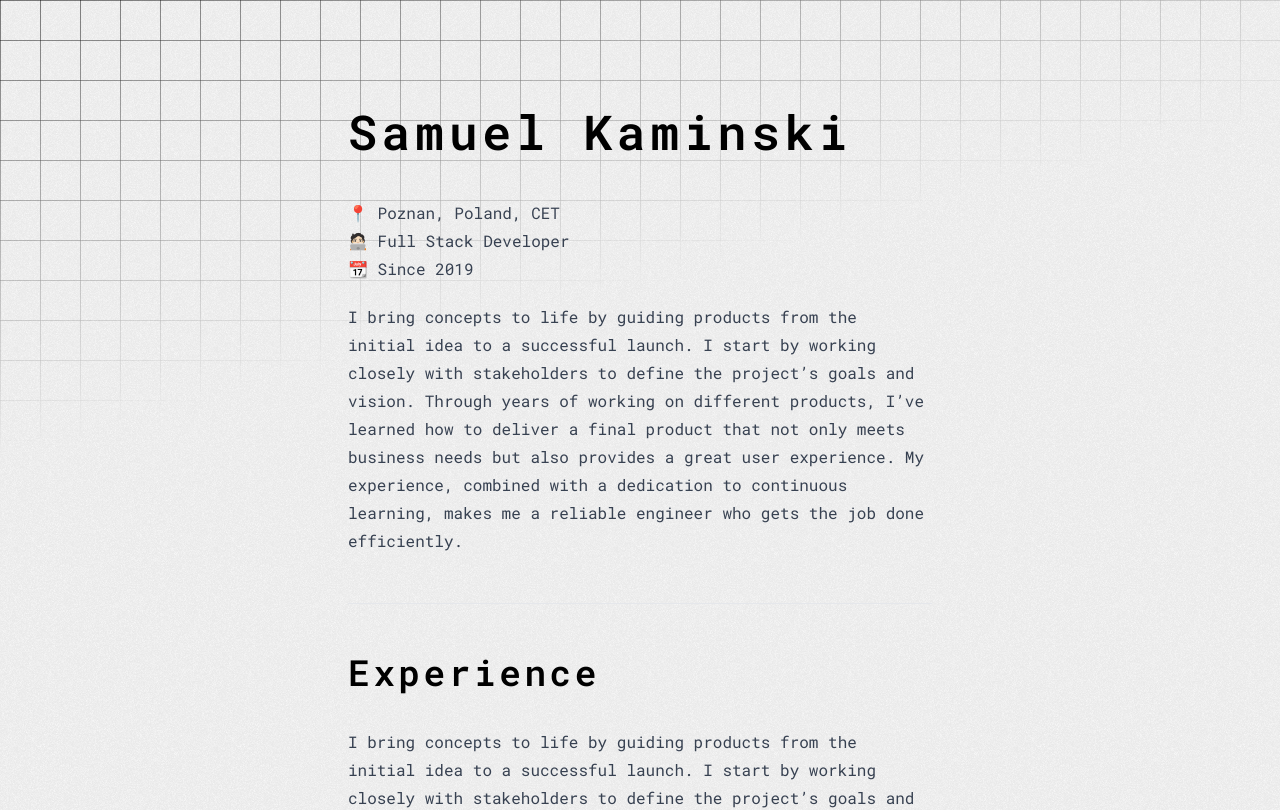
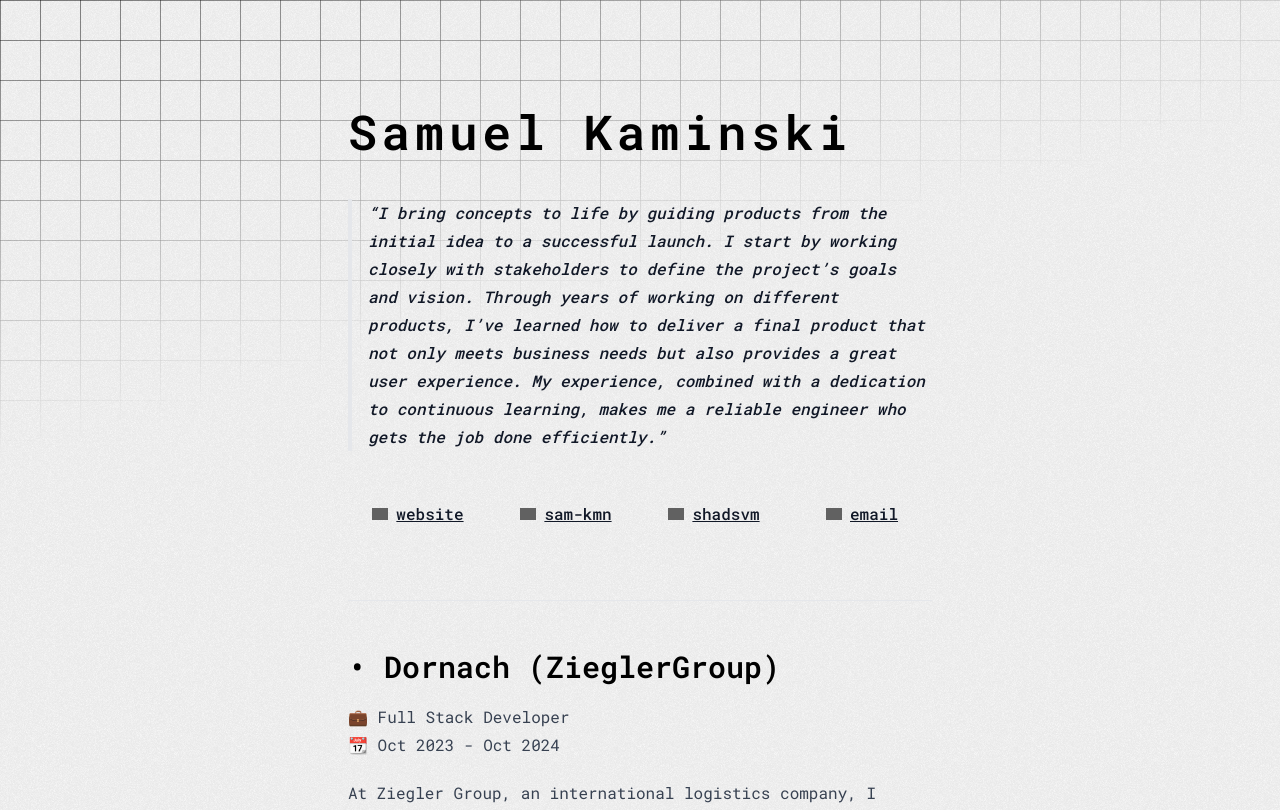
Before and after one commit to unclesvm/website, a Next.js app: page /resume in a window 1280 px wide. Shown: the top 810 px of the page. Built offline with nearby package versions, Linux system fonts and the light colour scheme; grey boxes are pictures that could not be loaded.

Commit message:
📝 add or update documentation. (resume)

```diff
--- a/app/resume/page.mdx
+++ b/app/resume/page.mdx
@@ -1,15 +1,46 @@
 
 # Samuel Kaminski
 
-📍 Poznan, Poland, CET
-🧑🏻‍💻 Full Stack Developer
-📆 Since 2019
+> I bring concepts to life by guiding products from the initial idea to a successful launch. I start by working closely with stakeholders to define the project’s goals and vision. Through years of working on different products, I’ve learned how to deliver a final product that not only meets business needs but also provides a great user experience. My experience, combined with a dedication to continuous learning, makes me a reliable engineer who gets the job done efficiently.
 
-I bring concepts to life by guiding products from the initial idea to a successful launch. I start by working closely with stakeholders to define the project’s goals and vision. Through years of working on different products, I’ve learned how to deliver a final product that not only meets business needs but also provides a great user experience. My experience, combined with a dedication to continuous learning, makes me a reliable engineer who gets the job done efficiently.
-
----
-## Experience
-I bring concepts to life by guiding products from the initial idea to a successful launch. I start by working closely with stakeholders to define the project’s goals and vision. Through years of working on different products, I’ve learned how to deliver a final product that not only meets business needs but also provides a great user experience. My experience, combined with a dedication to continuous learning, makes me a reliable engineer who gets the job done efficiently.
+<div className="w-full grid grid-cols-2 md:grid-cols-4 gap-2 my-2">
+  <a href="https://svm.engineer" className="flex justify-center items-center gap-2 ">
+    <img
+      height="16"
+      width="16"
+      style={{ filter: 'invert(1)' }}
+      src="https://cdn.jsdelivr.net/npm/simple-icons@v13/icons/vercel.svg"
+    />
+    website
+  </a>
+  <a href="https://linkedin.com/in/sam-kmn" className="flex justify-center items-center gap-2 ">
+    <img
+      height="16"
+      width="16"
+      style={{ filter: 'invert(1)' }}
+      src="https://cdn.jsdelivr.net/npm/simple-icons@v13/icons/linkedin.svg"
+    />
+    sam-kmn
+  </a>
+  <a href="https://github.com/shadsvm" className="flex justify-center items-center gap-2">
+    <img
+      height="16"
+      width="16"
+      style={{ filter: 'invert(1)' }}
+      src="https://cdn.jsdelivr.net/npm/simple-icons@v13/icons/github.svg"
+    />
+    shadsvm
+  </a>
+  <a href="mailto:mailf@svm.engineer" className="flex justify-center items-center gap-2">
+    <img
+      height="16"
+      width="16"
+      style={{ filter: 'invert(1)' }}
+      src="https://cdn.jsdelivr.net/npm/simple-icons@v13/icons/mailgun.svg"
+    />
+    email
+  </a>
+</div>
 
 ---
 
```
